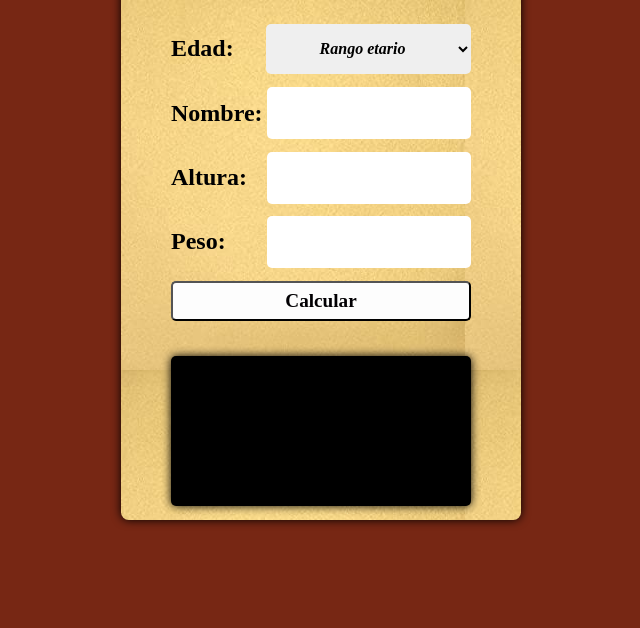
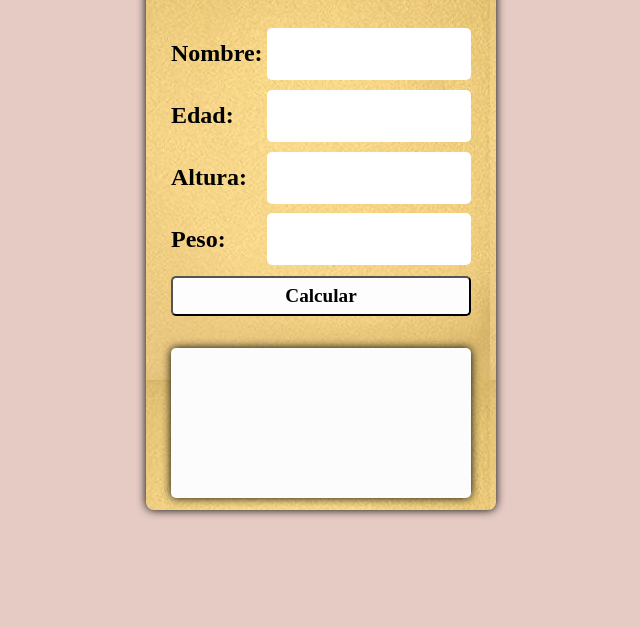
Before and after one commit to GPuebla/GPuebla.github.io, a plain HTML site: page index.html in a window 1280 px wide. Shown: the part 188-816 px from the top of the page, without its empty margins (327-967 px from the left). Drawn offline with Linux system fonts and the light colour scheme.

Commit message:
actualizacion 2

```diff
--- a/index.html
+++ b/index.html
@@ -11,16 +11,12 @@
       <div class="container">
         <div class="title"> CALCULADORA - IMC </div>
         <div class="input">
-            <label>Edad:</label>
-            <select class="select" id="edad">
-                <option disabled selected> Rango etario </option>
-                <option value="menor"> Menor </option>
-                <option value="mayor"> Mayor </option>
-            </select>
+            <label>Nombre:</label>
+            <input type="text" id='nombre'>
         </div>
         <div class="input">
-            <label>Nombre:</label>
-            <input type="text" id='nombre'>
+          <label>Edad:</label>
+          <input type="number" id='edad'>
         </div>
         <div class="input">
             <label>Altura:</label>
--- a/style.css
+++ b/style.css
@@ -1,5 +1,5 @@
 body{
-   background-color:rgb(119, 39, 20);
+   background-color:rgb(230, 203, 196);
 }
 main{
   display: flex;
@@ -13,9 +13,9 @@ main{
 .container{
   display: flex;
   flex-direction: column;
-  background: rgb(97, 171, 214);
-  width: 400px;
-  height: 600px;
+  background: rgb(249, 249, 250);
+  width: 350px;
+  height: 580px;
   align-items: center;
   justify-content: space-evenly;
   border-radius: 7.8px;
@@ -29,7 +29,7 @@ main{
   align-items: center;
   width: 100%;
   height: 50px;
-  font: bold 2.1rem serif;
+  font: bold 1.8rem serif;
   border-bottom: solid 5px rgb(119, 39, 20);
   margin-bottom: 20px;
   font-style: oblique;
@@ -51,19 +51,6 @@ main{
   font: bold 1.5rem serif;
   text-align: center;
 }
-
-.input select {
-    width: 205px;
-    height: 50px;
-    border-radius: 5px;
-    border:none;
-    outline: 0;
-    font: bold 1.5rem serif;
-    text-align: center;
-    font-size: medium;
-    font-style:italic;
-  }
-
 
 .input label {
   font: bold 1.5rem serif;
@@ -89,9 +76,10 @@ button{
   border-radius: 5px;
   font: italic 1.5rem serif;
   box-shadow: 0px 0px 10px black;
-  background: #000;
-  color: rgb(255,198,0);
+  background: rgb(252, 252, 252);
+  color: rgb(255, 0, 21);
   padding: 20px;
   box-sizing: border-box;
   user-select: none;
+  text-align: center;
 }
```
